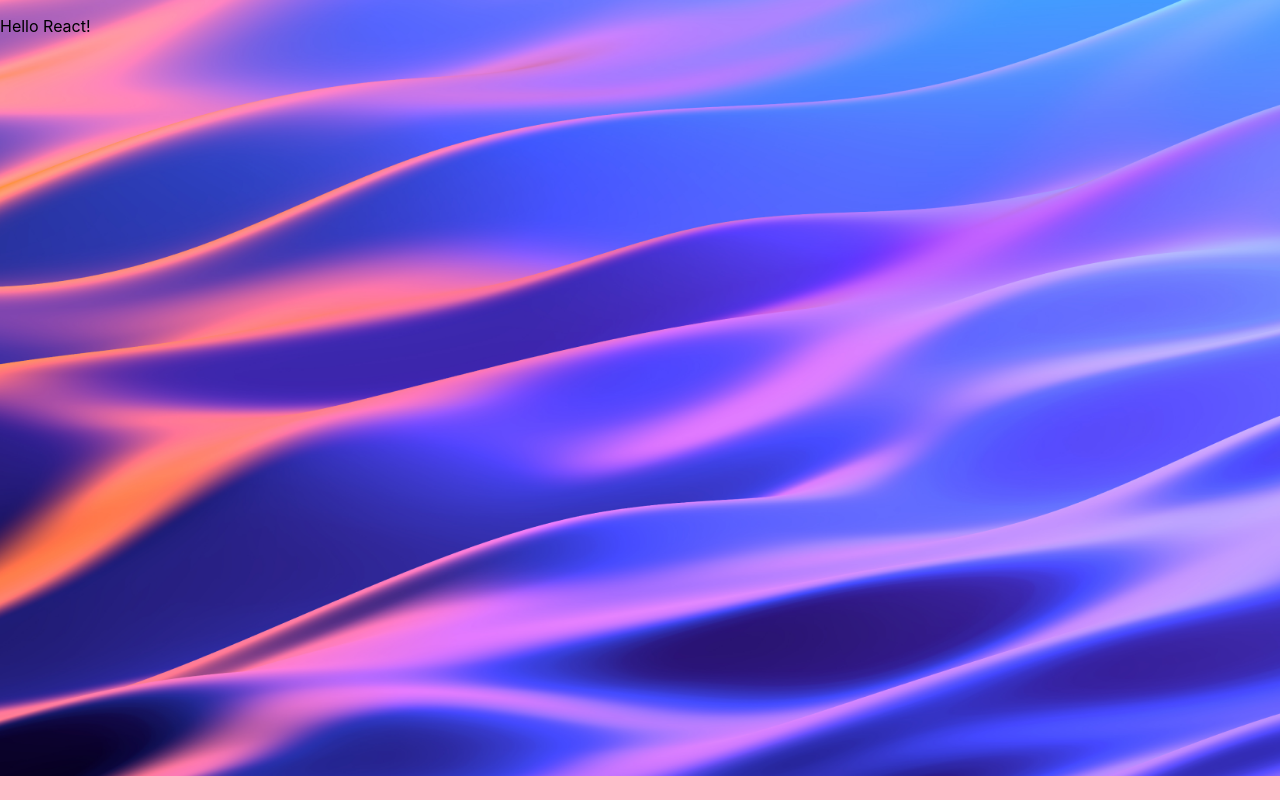
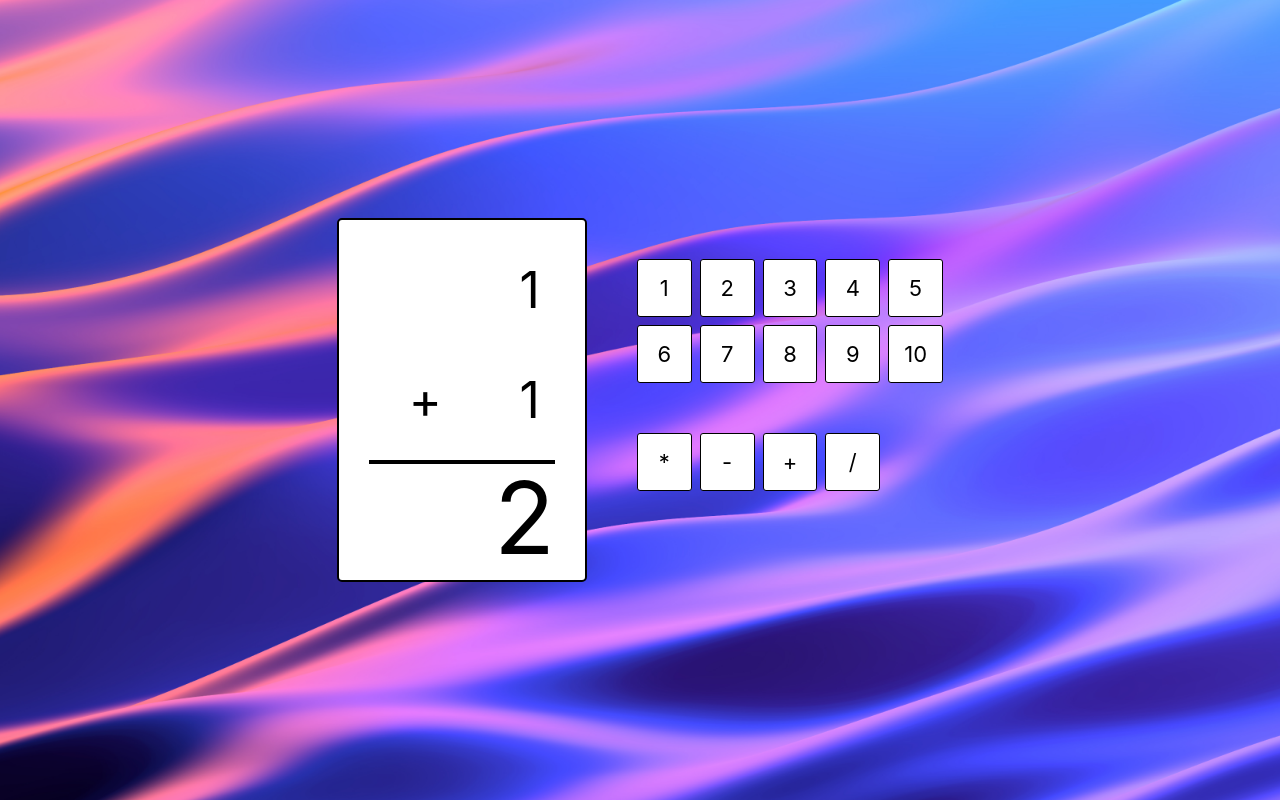
Before and after one commit to mariata06/react-calculator, a React (Create React App) app: page / in a window 1280 px wide. Built offline with nearby package versions, Linux system fonts and the light colour scheme.

Commit message:
Add simple markup

```diff
--- a/src/App.js
+++ b/src/App.js
@@ -5,7 +5,31 @@ import { HTML5Backend } from 'react-dnd-html5-backend';
 function App() {
   return (
     <div className="App">
-      <p>Hello React!</p>
+      <div className='calculator-display'>
+        <div className='spot'>1</div>
+        <div className='spot'>1</div>
+        <div className='spot'>+</div>
+        <div className='total'>2</div>
+      </div>
+
+      <div className='calculator-buttons'>
+        <div className='buttons numbers'>
+          {Array(10).fill(0).map((n, i) => (
+            <div key={i} className="number">
+              {i + 1}
+            </div>
+          ))}
+        </div>
+
+        <div className='buttons operators'>
+          {['*', '-', '+', '/'].map((n, i) => (
+            <div key={i} className="operator">
+              {n}
+            </div>
+          ))}
+        </div>
+      </div>
+
     </div>
   );
 }
--- a/src/index.css
+++ b/src/index.css
@@ -1,3 +1,26 @@
+* {
+  box-sizing: border-box;
+}
+
+:root {
+  --color-primary: #645cff;
+  --color-primary-dark: #282566;
+  --color-primary-light: #a29dff;
+  --color-grey-1: #102a42;
+  --color-black: #000;
+  --color-grey-5: #617d98;
+  --color-grey-10: #f1f5f8;
+  --color-white: #fff;
+  --color-red-dark: hsl(360, 67%, 44%);
+  --color-red-light: hsl(360, 71%, 66%);
+  --transition: all 0.3s linear;
+  --spacing: 0.25rem;
+  --radius: 0.25rem;
+  --large-screen-width: 1170px;
+  --small-screen-width: 90vw;
+  --fixed-width: 50rem;
+}
+
 body {
   margin: 0;
   font-family: -apple-system, BlinkMacSystemFont, 'Segoe UI', 'Roboto', 'Oxygen',
@@ -5,13 +28,92 @@ body {
     sans-serif;
   -webkit-font-smoothing: antialiased;
   -moz-osx-font-smoothing: grayscale;
-  background-color: pink;
+  background-color: var(--color-red-light);
   background-image: url("img/bg1@2x.png");
   background-repeat: no-repeat;
-  background-size: 100%;
+  background-size: 100% 100vh;
 }
 
-code {
-  font-family: source-code-pro, Menlo, Monaco, Consolas, 'Courier New',
-    monospace;
+.App {
+  display: flex;
+  align-items: center;
+  justify-content: center;
+  min-height: 100vh;
 }
+
+.calculator-display {
+  background-color: var(--color-white);
+  border-radius: 5px;
+  border: 2px solid var(--color-black);
+  padding: 20px 30px;
+  height: 100%;
+  min-width: 250px;
+  margin-right: 50px;
+  font-size: 50px;
+  display: grid;
+  gap: 10px;
+  grid-template-columns: 1fr 1fr;
+  grid-template-rows: repeat(3, minmax(50px, 100px));
+  grid-template-areas:
+    '. number1'
+    'operator number2'
+    'total total';
+}
+
+.spot {
+  border-radius: 5px;
+  padding-right: 15px;
+  transition: 0.3s ease background-color;
+}
+
+.spot,
+.total {
+  display: flex;
+  align-items: center;
+  justify-content: flex-end;
+}
+
+.spot:first-child {
+  grid-area: number1;
+}
+
+.spot:nth-child(2) {
+  grid-area: number2;
+}
+
+.spot:nth-child(3) {
+  grid-area: operator;
+}
+
+.total {
+  border-top: 4px solid var(--color-black);
+  padding-top: 10px;
+  grid-area: total;
+  justify-content: flex-end;
+  font-size: 100px;
+}
+
+.buttons {
+  display: grid;
+  grid-template-columns: repeat(5, 1fr);
+  gap: 8px;
+  margin-bottom: 50px;
+}
+
+.number,
+.operator {
+  background: var(--color-white);
+  padding: 15px;
+  border-radius: 3px;
+  border: 1px solid var(--color-black);
+  font-size: 22px;
+  text-align: center;
+  cursor: pointer;
+  transition: 0.2s ease all;
+}
+
+.number:hover,
+.operator:hover {
+  box-shadow: 2px 3px 0 rgba(0, 0, 0, 0.3);
+  transform: translateY(-2px);
+}
```
